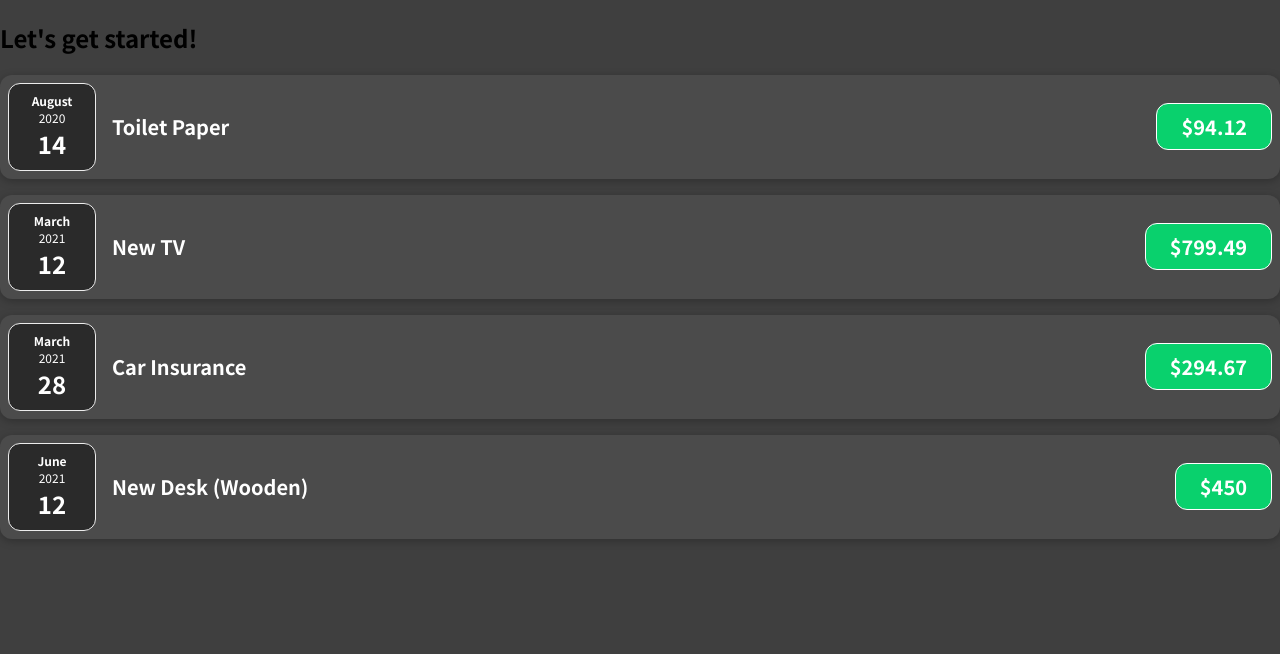
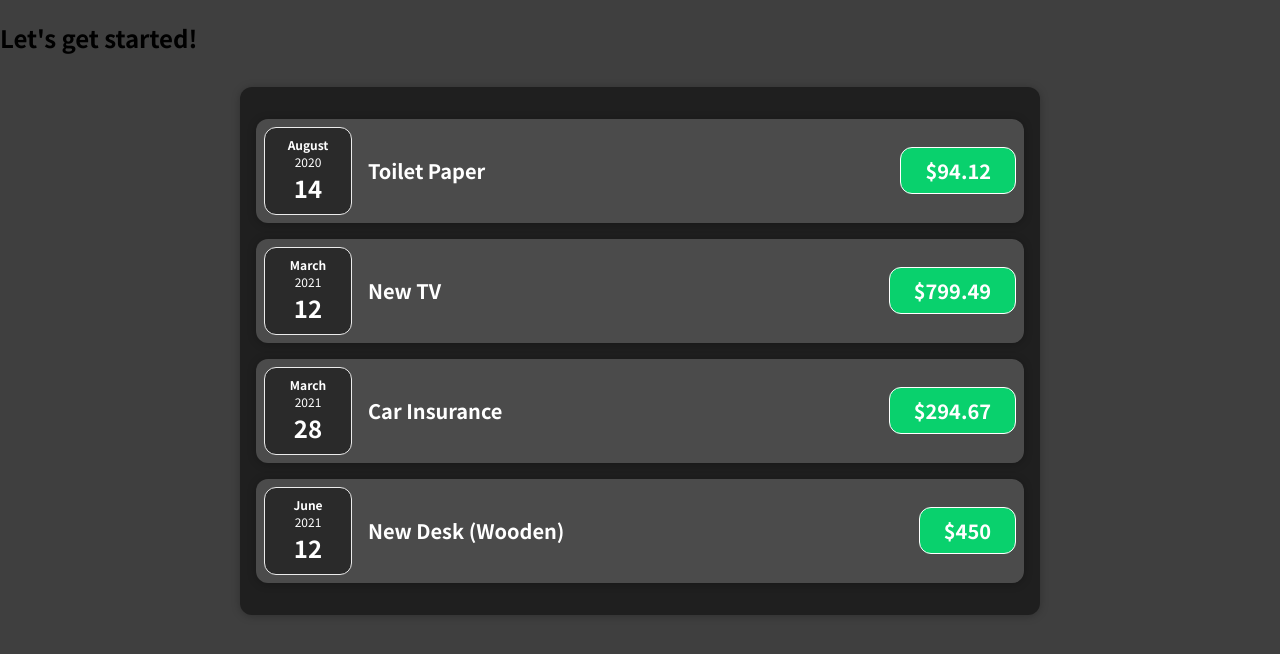
Before and after one commit to KJSmith530/Expense-Tracker, a JavaScript app: page / in a window 1280 px wide. Shown: the top 654 px of the page. Built offline with nearby package versions, Linux system fonts and the light colour scheme.

Commit message:
added UI composition

```diff
--- /dev/null
+++ b/src/components/Card.css
@@ -0,0 +1,4 @@
+.card {
+  border-radius: 12px;
+  box-shadow: 0 1px 8px rgba(0, 0, 0, 0.25);
+}
--- /dev/null
+++ b/src/components/Card.js
@@ -0,0 +1,8 @@
+import "./Card.css";
+
+function Card(props) {
+  const classes = "card " + props.className;
+  return <div className={classes}>{props.children}</div>;
+}
+
+export default Card;
--- a/src/components/ExpenseItem.css
+++ b/src/components/ExpenseItem.css
@@ -2,10 +2,8 @@
   display: flex;
   justify-content: space-between;
   align-items: center;
-  box-shadow: 0 2px 8px rgba(0, 0, 0, 0.25);
   padding: 0.5rem;
   margin: 1rem 0;
-  border-radius: 12px;
   background-color: #4b4b4b;
 }
 
--- a/src/components/ExpenseItem.js
+++ b/src/components/ExpenseItem.js
@@ -1,15 +1,16 @@
 import "./ExpenseItem.css";
 import ExpenseDate from "./ExpenseDate";
+import Card from "./Card";
 
 function ExpenseItem(props) {
   return (
-    <div className="expense-item">
+    <Card className="expense-item">
       <ExpenseDate date={props.date} />
       <div className="expense-item__description">
         <h2>{props.title}</h2>
         <div className="expense-item__price">${props.amount}</div>
       </div>
-    </div>
+    </Card>
   );
 }
 
--- /dev/null
+++ b/src/components/Expenses.css
@@ -0,0 +1,8 @@
+.expenses {
+  padding: 1rem;
+  background-color: rgb(31, 31, 31);
+  margin: 2rem auto;
+  width: 50rem;
+  max-width: 95%;
+
+}
--- a/src/components/Expenses.js
+++ b/src/components/Expenses.js
@@ -1,8 +1,10 @@
 import ExpenseItem from "./ExpenseItem";
+import Card from "./Card";
+import "./Expenses.css";
 
 function Expenses({ expenses }) {
   return (
-    <div>
+    <Card className="expenses">
       <ExpenseItem
         title={expenses[0].title}
         amount={expenses[0].amount}
@@ -23,7 +25,7 @@
         amount={expenses[3].amount}
         date={expenses[3].date}
       />
-    </div>
+    </Card>
   );
 }
 
```
Also changed, not shown: 1 other file (tests, documents, lock files or other folders).
